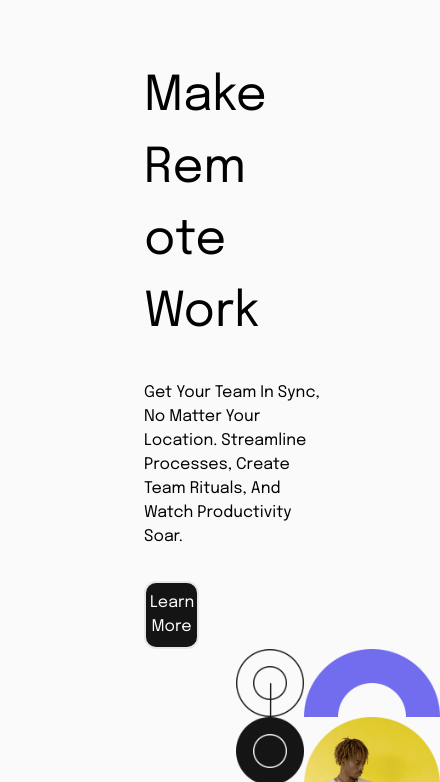
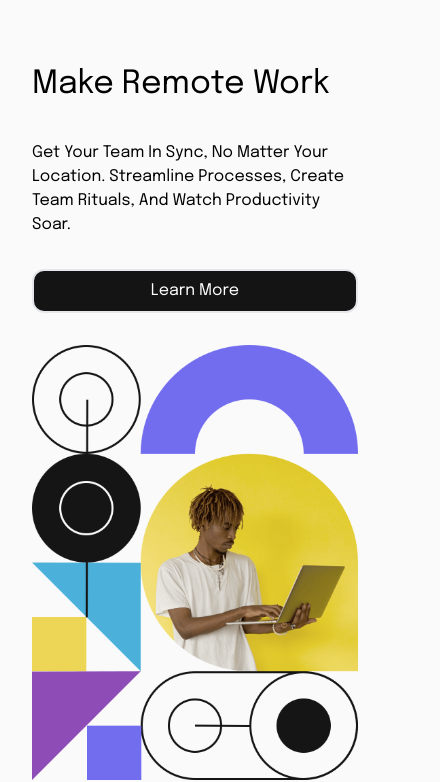
Before and after one commit to coolprogrammerarpit007/Intro-section, a website: page src/index.html in a window 390 px wide. Shown: the part 62-844 px from the top of the page, 440 px wide, since content can reach past the window. Drawn offline with Linux system fonts and the light colour scheme.

Commit message:
Make the Landing Page Responsive

```diff
--- a/src/index.html
+++ b/src/index.html
@@ -185,27 +185,27 @@
    <section class="hero-section p-[1rem]">
 
     <!-- Hero Main Conatiner -->
-    <div class="hero-container p-[1rem] grid sm:grid-cols-2 justify-items-end">
+    <div class="hero-container p-[1rem] grid grid-col-1 sm:grid-cols-2 justify-items-end gap-[2rem]">
       <!-- Content -->
-       <div class="content flex flex-col justify-center gap-[2rem] mx-[7rem]">
-        <div class="hero-title w-[70%] break-words capitalize">
-          <h1 class="text-[3rem]">Make remote work</h1>
+       <div class="content flex flex-col justify-center gap-[2rem] sm:mx-[7rem]">
+        <div class="hero-title sm:w-[70%] w-[100%] break-words capitalize">
+          <h1 class="sm:text-[3rem] text-[2rem]">Make remote work</h1>
         </div>
         <div class="hero-text capitalize">
           <p>Get your team in sync, no matter your location. Streamline processes,
           create team rituals, and watch productivity soar.</p>
         </div>
-        <button class="btn w-[30%] black text-white p-2 px-1 capitalize rounded-xl hover:bg-white hover:text-black hover:border-black border-2">learn more</button>
+        <button class="btn sm:w-[30%] black text-white p-2 px-1 capitalize rounded-xl hover:bg-white hover:text-black hover:border-black border-2">learn more</button>
        </div>
 
        <!-- Hero Section Image -->
-      <div class="hero-img-container w-[50%]">
+      <div class="hero-img-container sm:w-[50%] w-[100%]">
         <img src="./images/image-hero-desktop.png" alt="hero image" class="w-[100%] h-auto">
       </div>
     </div>
 
     <!-- Hero Section Brands -->
-     <div class="brands flex flex-row items-center gap-[2rem] mx-[7rem]">
+     <div class="brands flex flex-row items-center gap-[2rem] sm:mx-[7rem]">
       <div class="img-brand flex items-center justify-center">
         <img src="./images/client-databiz.svg" alt="databix">
       </div>
```
Also changed, not shown: src/output.css.
